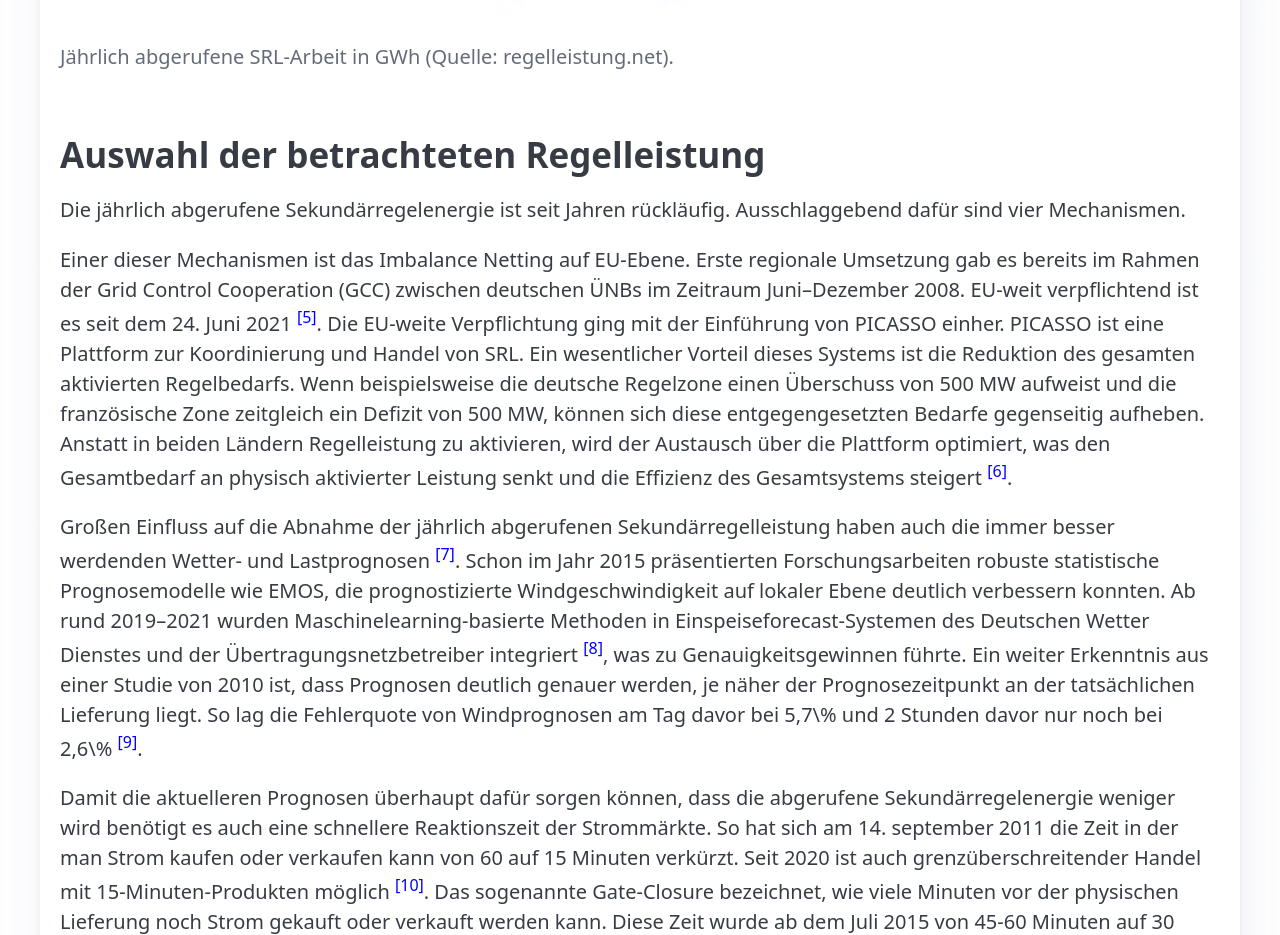
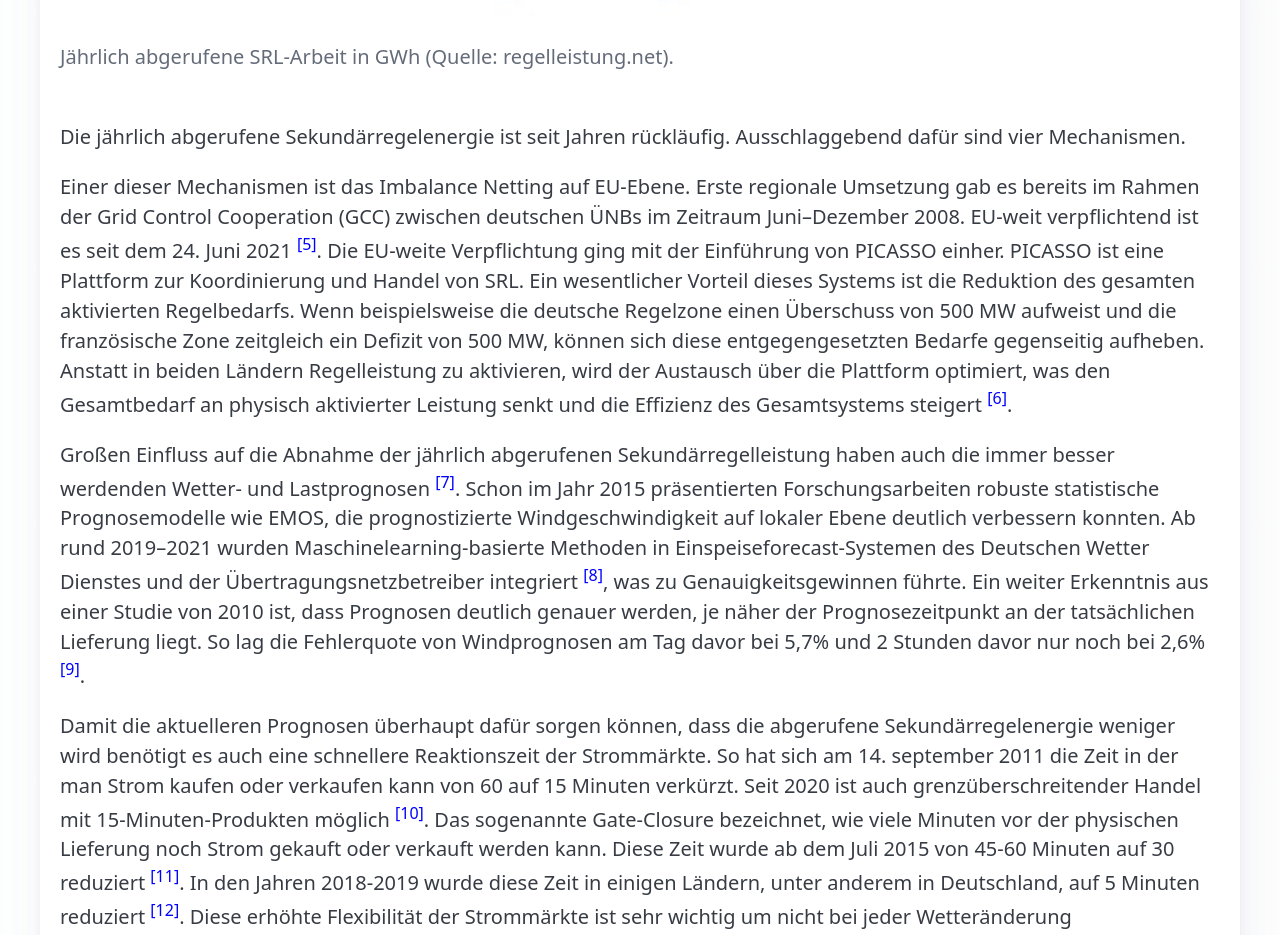
Before and after one commit to Friedrich9999/vite-react-pico, a React (Vite) app: page / in a window 1280 px wide. Shown: the part 5320-6255 px from the top of the page. Built offline with nearby package versions, Linux system fonts and the light colour scheme.

Commit message:
Fehler im Text korrigiert

```diff
--- a/src/Erkenntnisse.jsx
+++ b/src/Erkenntnisse.jsx
@@ -98,7 +98,6 @@ function Erkenntnisse() {
         {<img src={Abbildung3} alt="Jährlich abgerufene SRL-Arbeit in GWh" style={{ width: '100%' }} />}
         <figcaption>Jährlich abgerufene SRL-Arbeit in GWh (Quelle: regelleistung.net).</figcaption>
       </figure>
-      <h2>Auswahl der betrachteten Regelleistung</h2>
       <p>
         Die jährlich abgerufene Sekundärregelenergie ist seit Jahren rückläufig. Ausschlaggebend dafür sind vier Mechanismen.
       </p>
@@ -106,7 +105,7 @@ function Erkenntnisse() {
         Einer dieser Mechanismen ist das Imbalance Netting auf EU-Ebene. Erste regionale Umsetzung gab es bereits im Rahmen der Grid Control Cooperation (GCC) zwischen deutschen ÜNBs im Zeitraum Juni–Dezember 2008. EU-weit verpflichtend ist es seit dem 24. Juni 2021 <a href="#ref5" style={citationStyle}>[5]</a>. Die EU-weite Verpflichtung ging mit der Einführung von PICASSO einher. PICASSO ist eine Plattform zur Koordinierung und Handel von SRL. Ein wesentlicher Vorteil dieses Systems ist die Reduktion des gesamten aktivierten Regelbedarfs. Wenn beispielsweise die deutsche Regelzone einen Überschuss von 500 MW aufweist und die französische Zone zeitgleich ein Defizit von 500 MW, können sich diese entgegengesetzten Bedarfe gegenseitig aufheben. Anstatt in beiden Ländern Regelleistung zu aktivieren, wird der Austausch über die Plattform optimiert, was den Gesamtbedarf an physisch aktivierter Leistung senkt und die Effizienz des Gesamtsystems steigert <a href="#ref6" style={citationStyle}>[6]</a>.
       </p>
       <p>
-        Großen Einfluss auf die Abnahme der jährlich abgerufenen Sekundärregelleistung haben auch die immer besser werdenden Wetter- und Lastprognosen <a href="#ref7" style={citationStyle}>[7]</a>. Schon im Jahr 2015 präsentierten Forschungsarbeiten robuste statistische Prognosemodelle wie EMOS, die prognostizierte Windgeschwindigkeit auf lokaler Ebene deutlich verbessern konnten. Ab rund 2019–2021 wurden Maschinelearning-basierte Methoden in Einspeiseforecast-Systemen des Deutschen Wetter Dienstes und der Übertragungsnetzbetreiber integriert <a href="#ref8" style={citationStyle}>[8]</a>, was zu Genauigkeitsgewinnen führte. Ein weiter Erkenntnis aus einer Studie von 2010 ist, dass Prognosen deutlich genauer werden, je näher der Prognosezeitpunkt an der tatsächlichen Lieferung liegt. So lag die Fehlerquote von Windprognosen am Tag davor bei 5,7\% und 2 Stunden davor nur noch bei 2,6\% <a href="#ref9" style={citationStyle}>[9]</a>.
+        Großen Einfluss auf die Abnahme der jährlich abgerufenen Sekundärregelleistung haben auch die immer besser werdenden Wetter- und Lastprognosen <a href="#ref7" style={citationStyle}>[7]</a>. Schon im Jahr 2015 präsentierten Forschungsarbeiten robuste statistische Prognosemodelle wie EMOS, die prognostizierte Windgeschwindigkeit auf lokaler Ebene deutlich verbessern konnten. Ab rund 2019–2021 wurden Maschinelearning-basierte Methoden in Einspeiseforecast-Systemen des Deutschen Wetter Dienstes und der Übertragungsnetzbetreiber integriert <a href="#ref8" style={citationStyle}>[8]</a>, was zu Genauigkeitsgewinnen führte. Ein weiter Erkenntnis aus einer Studie von 2010 ist, dass Prognosen deutlich genauer werden, je näher der Prognosezeitpunkt an der tatsächlichen Lieferung liegt. So lag die Fehlerquote von Windprognosen am Tag davor bei 5,7% und 2 Stunden davor nur noch bei 2,6% <a href="#ref9" style={citationStyle}>[9]</a>.
       </p>
       <p>
         Damit die aktuelleren Prognosen überhaupt dafür sorgen können, dass die abgerufene Sekundärregelenergie weniger wird benötigt es auch eine schnellere Reaktionszeit der Strommärkte. So hat sich am 14. september 2011 die Zeit in der man Strom kaufen oder verkaufen kann von 60 auf 15 Minuten verkürzt. Seit 2020 ist auch grenzüberschreitender Handel mit 15-Minuten-Produkten möglich <a href="#ref10" style={citationStyle}>[10]</a>. Das sogenannte Gate-Closure bezeichnet, wie viele Minuten vor der physischen Lieferung noch Strom gekauft oder verkauft werden kann. Diese Zeit wurde ab dem Juli 2015 von 45-60 Minuten auf 30 reduziert <a href="#ref11" style={citationStyle}>[11]</a>. In den Jahren 2018-2019 wurde diese Zeit in einigen Ländern, unter anderem in Deutschland, auf 5 Minuten reduziert <a href="#ref12" style={citationStyle}>[12]</a>. Diese erhöhte Flexibilität der Strommärkte ist sehr wichtig um nicht bei jeder Wetteränderung Sekundärregelleistung abrufen zu müssen.
```
